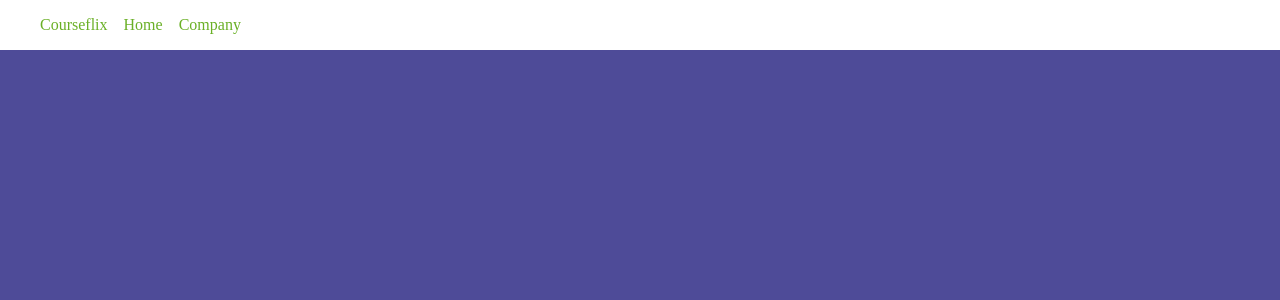
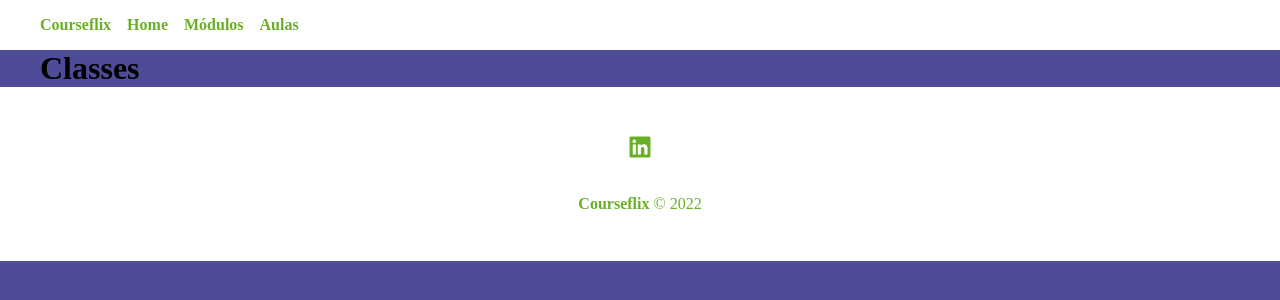
Before and after one commit to FDaviCR/courseflix-front, a React (Create React App) app: page /classes in a window 1280 px wide. Shown: the top 300 px of the page. Built offline with nearby package versions, Linux system fonts and the light colour scheme.

Commit message:
Adicionando Footer

```diff
--- a/src/App.js
+++ b/src/App.js
@@ -1,10 +1,12 @@
 import { BrowserRouter as Router, Routes, Route, Link } from 'react-router-dom';
 
 import Home from './pages/Home';
-import Company from './pages/Company';
+import Modules from './pages/Modules';
+import Classes from './pages/Classes';
 
 import Container from './components/layout/Container';
 import Navbar from './components/layout/Navbar';
+import Footer from './components/layout/Footer';
 
 function App() {
   return (
@@ -13,9 +15,11 @@ function App() {
       <Container>
         <Routes>
           <Route path="/" element={<Home/>}></Route>
-          <Route path="/company" element={<Company/>}></Route>
+          <Route path="/modules" element={<Modules/>}/>
+          <Route path="/classes" element={<Classes/>}/>
         </Routes>
       </Container>
+      <Footer/>
     </Router>
   );
 }
--- /dev/null
+++ b/src/components/layout/Footer.js
@@ -0,0 +1,20 @@
+import { FaLinkedin } from 'react-icons/fa';
+
+import styles from './Footer.module.css';
+
+function Footer(){
+    return (
+        <footer className={styles.footer}>
+            <ul className={styles.social_list}>
+                <li>
+                    <FaLinkedin/>
+                </li>
+            </ul>
+            <p className={styles.copy_right}>
+                <span>Courseflix</span> &copy; 2022
+            </p>
+        </footer>
+    )
+}
+
+export default Footer;
--- /dev/null
+++ b/src/components/layout/Footer.module.css
@@ -0,0 +1,33 @@
+.footer{
+    background-color: #fff;
+    color: #6ab026;
+    padding: 3em;
+    text-align: center;
+}
+
+.social_list{
+    display: flex;
+    justify-content: center;
+    list-style-type: none;
+}
+
+.social_list li {
+    margin: 0 1em;
+}
+
+.social_list li:hover{
+    color: #6add26;
+}
+
+.social_list svg {
+    font-size: 1.5em;
+    cursor: pointer;
+}
+
+.copy_right {
+    margin-top: 2em;
+}
+
+.copy_right span {
+    font-weight: bold;
+}
--- a/src/components/layout/Navbar.js
+++ b/src/components/layout/Navbar.js
@@ -15,7 +15,10 @@ function Navbar(){
                         <Link to='/'>Home</Link>
                     </li>
                     <li className={styles.item}>
-                        <Link to='/company'>Company</Link>
+                        <Link to='/modules'>Módulos</Link>
+                    </li>
+                    <li className={styles.item}>
+                        <Link to='/classes'>Aulas</Link>
                     </li>
                 </ul>
             </Container>
--- a/src/components/layout/Navbar.module.css
+++ b/src/components/layout/Navbar.module.css
@@ -13,6 +13,7 @@
 
 .item{
     margin-right: 1em;
+    font-weight: bold;
 }
 
 .item a{
--- /dev/null
+++ b/src/pages/Classes.js
@@ -0,0 +1,5 @@
+function Classes() {
+    return <h1>Classes</h1>
+}
+
+export default Classes;
--- a/src/pages/Company.js
+++ /dev/null
@@ -1,5 +0,0 @@
-function Company() {
-    return <h1>Company</h1>
-}
-
-export default Company;
--- /dev/null
+++ b/src/pages/Modules.js
@@ -0,0 +1,5 @@
+function Modules() {
+    return <h1>Modules</h1>
+}
+
+export default Modules;
```
Also changed, not shown: src/pages/Home.module.css (added).
